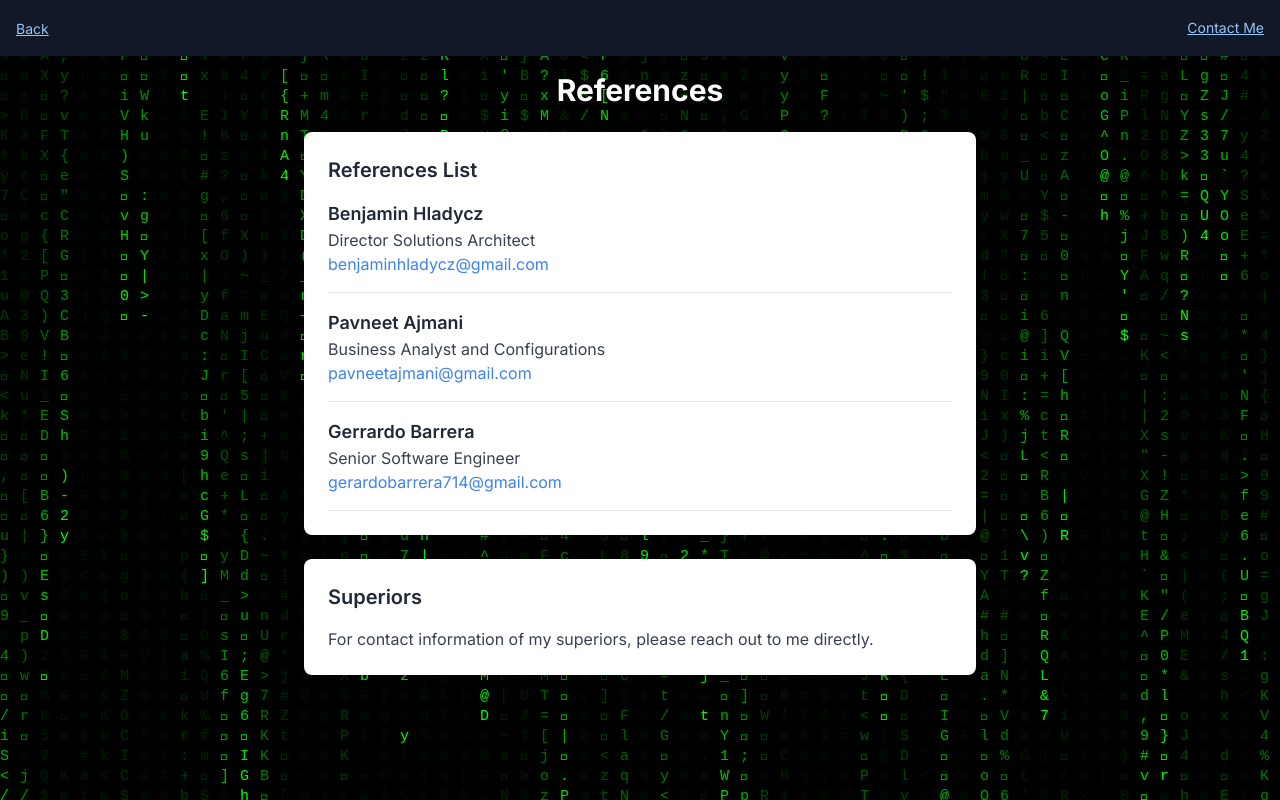
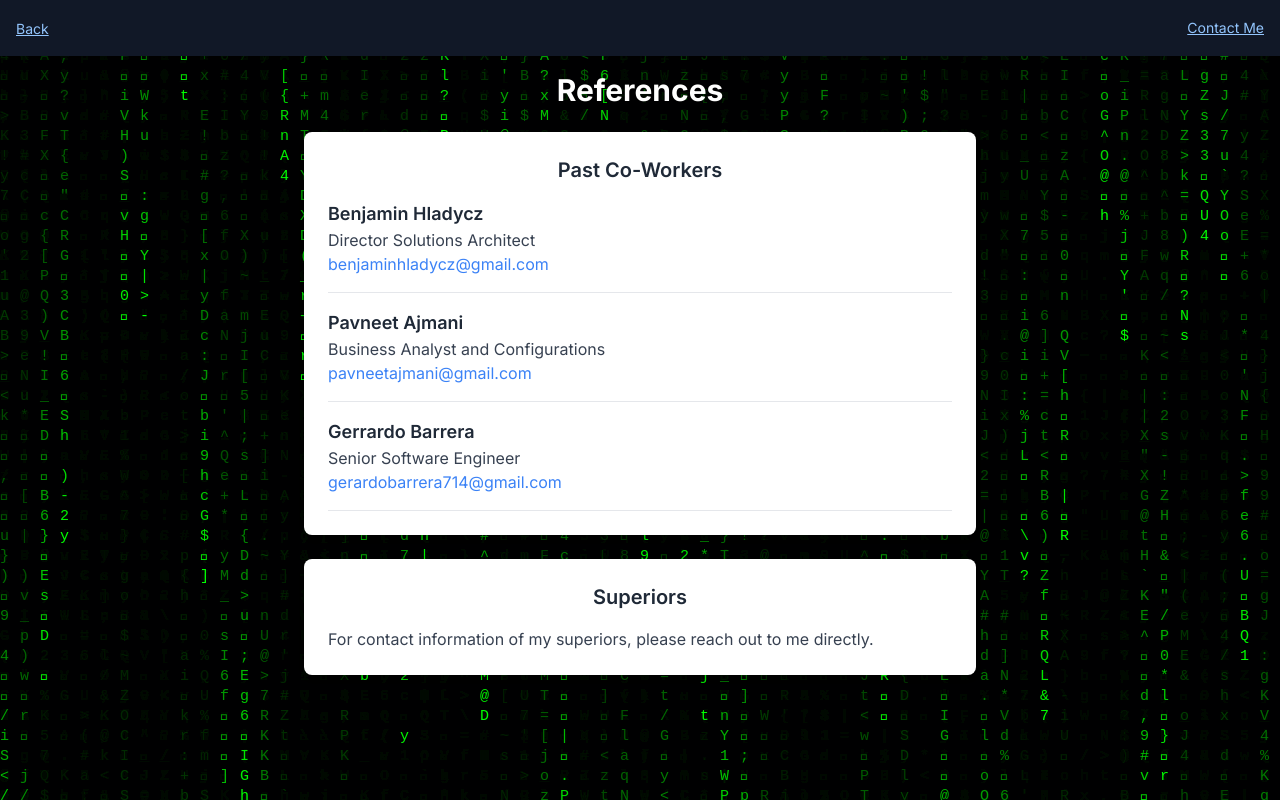
Before and after one commit to NickodingSMS/nicholas-sivaji-perez-portfolio, a Next.js app: page /references in a window 1280 px wide. Built offline with nearby package versions, Linux system fonts and the light colour scheme.

Commit message:
efrf fr
centering text

```diff
--- a/app/references/page.tsx
+++ b/app/references/page.tsx
@@ -32,7 +32,7 @@
       <h1 className="text-3xl font-bold mb-6 text-white">References</h1>
       <div className="w-full max-w-2xl">
         <div className="bg-white p-6 rounded-lg shadow-md mb-6">
-          <h2 className="text-xl font-semibold mb-4">References List</h2>
+          <h2 className="text-xl font-semibold mb-4 text-center">Past Co-Workers</h2>
           <ul className="space-y-4">
             {references.map(ref => (
               <li key={ref.id} className="border-b pb-4">
@@ -44,7 +44,7 @@
           </ul>
         </div>
         <div className="bg-white p-6 rounded-lg shadow-md">
-          <h2 className="text-xl font-semibold mb-4">Superiors</h2>
+          <h2 className="text-xl font-semibold mb-4 text-center">Superiors</h2>
           <p className="text-gray-700">
             For contact information of my superiors, please reach out to me directly.
           </p>
```
